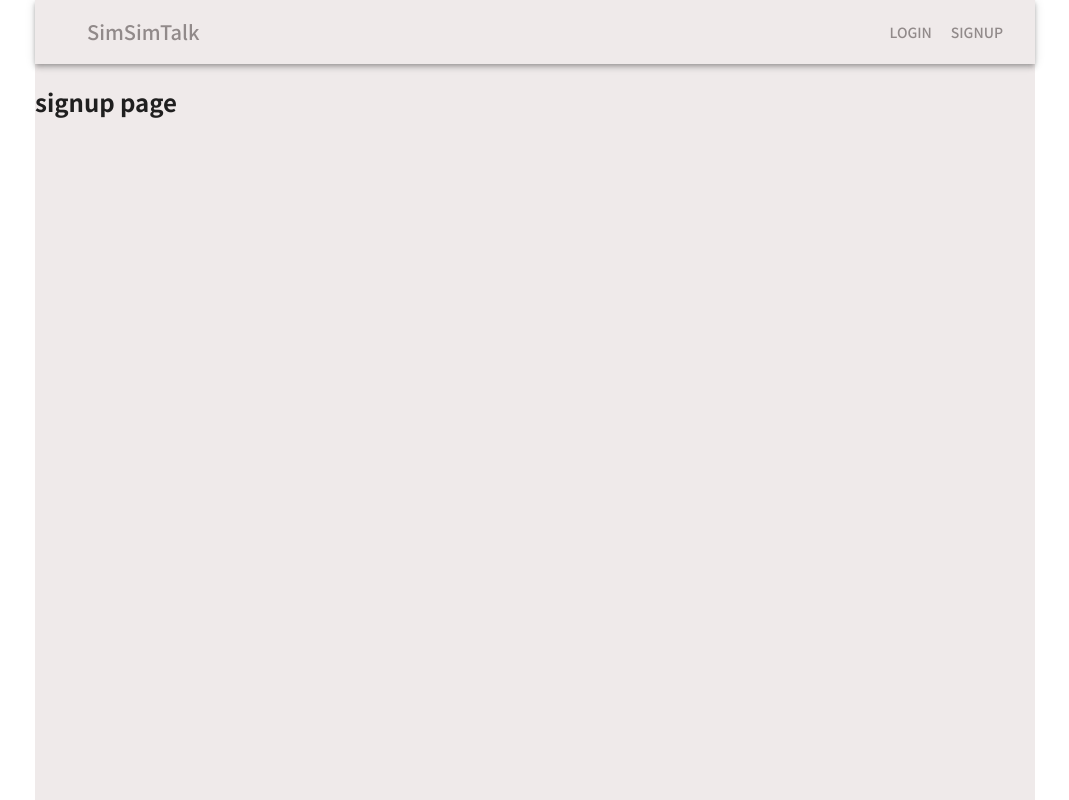
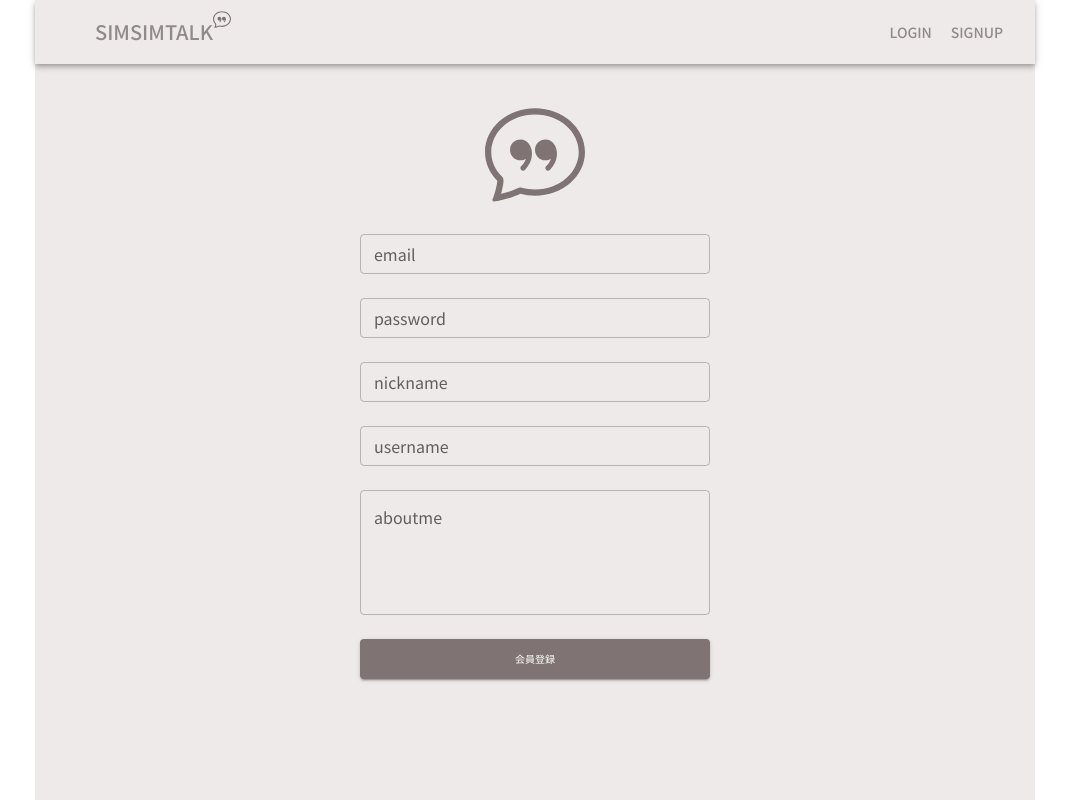
Before and after one commit to taeyoungNew/simsimtalk-front, a React (Vite) app: page /signup in a window 1280 px wide. Shown: the whole page, without its empty margins (105-1174 px from the left). Built offline with nearby package versions, Linux system fonts and the light colour scheme.

Commit message:
signup page

```diff
--- a/src/App.tsx
+++ b/src/App.tsx
@@ -5,7 +5,7 @@ import { theme } from "./theme/theme";
 import { MainPage } from "./pages/mainPage";
 import { LoginPage } from "./pages/loginPage";
 import { CssBaseline } from "@mui/material";
-import { BrowserRouter, Route, Router, Routes } from "react-router-dom";
+import { BrowserRouter, Route, Routes } from "react-router-dom";
 import { SignupPage } from "./pages/signupPage";
 import { NoPage } from "./pages/noPage";
 import { UserPage } from "./pages/myPage";
--- a/src/assets/css/loginPage.css
+++ b/src/assets/css/loginPage.css
@@ -0,0 +1,4 @@
+.chatQuete {
+  position: absolute;
+  top: -20%;
+}
--- a/src/assets/icons/chatQuote.tsx
+++ b/src/assets/icons/chatQuote.tsx
@@ -1,21 +1,34 @@
 import { SvgIcon } from "@mui/material";
-import { SVGProps } from "react";
-import React, { FunctionComponent } from "react";
+// import { SVGProps } from "react";
+// import React, { FunctionComponent } from "react";
+// enum postionType {
+//   "static",
+//   "relative",
+//   "absolute",
+//   "sticky",
+//   "fixed",
+// }
 type Props = {
   size?: number;
   color?: string;
+  classVal?: string;
+  // position?: postionType;
 };
-export const ChatQuote = (props: SVGProps<SVGSVGElement>) => {
+export const ChatQuote = (props: Props) => {
   return (
     <>
-      <SvgIcon>
+      <SvgIcon className={props.classVal}>
         <svg
+          // class=props.classVal
           width="16"
           height="16"
           viewBox="0 0 16 16"
           fill="none"
           xmlns="http://www.w3.org/2000/svg"
-          style={{ width: "100px", height: "100px" }}
+          style={{
+            width: props.size,
+            height: props.size,
+          }}
         >
           <path
             d="M2.67789 11.894C2.88828 12.1049 2.99363 12.3988 2.96523 12.6954C2.90159 13.3601 2.75502 14.0519 2.56677 14.6945C3.96166 14.3721 4.81358 13.9981 5.20082 13.8019C5.42062 13.6905 5.67381 13.6642 5.91182 13.728C6.56966 13.9044 7.27076 14 8 14C11.9956 14 15 11.1925 15 8C15 4.80754 11.9956 2 8 2C4.0044 2 1 4.80754 1 8C1 9.46809 1.6173 10.8304 2.67789 11.894ZM2.18489 15.7989C2.17816 15.8003 2.17142 15.8016 2.16466 15.8029C2.07283 15.821 1.97922 15.8388 1.88382 15.8563C1.75 15.8808 1.61264 15.9047 1.47172 15.9277C1.27271 15.9603 1.12037 15.7521 1.19898 15.5664C1.25034 15.4451 1.30097 15.3179 1.3503 15.1861C1.38164 15.1023 1.41245 15.0167 1.44259 14.9294C1.44389 14.9256 1.44518 14.9219 1.44648 14.9181C1.69422 14.1984 1.89596 13.3711 1.96979 12.6001C0.743061 11.3699 0 9.76087 0 8C0 4.13401 3.58172 1 8 1C12.4183 1 16 4.13401 16 8C16 11.866 12.4183 15 8 15C7.18324 15 6.39508 14.8929 5.65284 14.6939C5.13337 14.9571 4.01434 15.4363 2.18489 15.7989Z"
--- a/src/components/common/navBar.tsx
+++ b/src/components/common/navBar.tsx
@@ -1,17 +1,20 @@
-import * as React from 'react';
-import AppBar from '@mui/material/AppBar';
-import Box from '@mui/material/Box';
-import Toolbar from '@mui/material/Toolbar';
-import Typography from '@mui/material/Typography';
-import Button from '@mui/material/Button';
-import IconButton from '@mui/material/IconButton';
-import { Outlet } from 'react-router-dom';
+import * as React from "react";
+import AppBar from "@mui/material/AppBar";
+import Box from "@mui/material/Box";
+import Toolbar from "@mui/material/Toolbar";
+import Typography from "@mui/material/Typography";
+import Button from "@mui/material/Button";
+import IconButton from "@mui/material/IconButton";
+import { NavLink, Outlet } from "react-router-dom";
+import { ChatQuote } from "../../assets/icons/chatQuote";
 
 export default function NavBar() {
   return (
-    <Box sx={{ flexGrow: 1, }} >
+    <Box sx={{ flexGrow: 1 }}>
       <AppBar position="static">
-        <Toolbar sx={{bgcolor: (theme) => theme.palette.backGroungColor.main}}>
+        <Toolbar
+          sx={{ bgcolor: (theme) => theme.palette.backGroungColor.main }}
+        >
           <IconButton
             size="large"
             edge="start"
@@ -21,14 +24,41 @@ export default function NavBar() {
           >
             {/* <MenuIcon /> */}
           </IconButton>
-            <Box sx={{flexGrow:1}}>
-              <Typography variant="h6" component="div" sx={{ flexGrow: 1, color: (theme) => theme.palette.fontColor.main }}>
+          <Box sx={{ flexGrow: 1 }}>
+            <NavLink to={"/"}>
+              <Button sx={{ color: (theme) => theme.palette.fontColor.main }}>
+                <Box sx={{ display: "flex", position: "relative" }}>
+                  <Typography
+                    variant="h6"
+                    component="div"
+                    sx={{
+                      flexGrow: 1,
+                      color: (theme) => theme.palette.fontColor.main,
+                    }}
+                  >
                     SimSimTalk
+                    <ChatQuote classVal="chatQuete" size={18}></ChatQuote>
                   </Typography>
                 </Box>
-
-          <Button color="inherit" sx={{ color: (theme) => theme.palette.fontColor.main}}>Login</Button>
-          <Button color="inherit" sx={{ color: (theme) => theme.palette.fontColor.main}}>Signup</Button>
+              </Button>
+            </NavLink>
+          </Box>
+          <NavLink to={"/login"}>
+            <Button
+              color="inherit"
+              sx={{ color: (theme) => theme.palette.fontColor.main }}
+            >
+              Login
+            </Button>
+          </NavLink>
+          <NavLink to={"/signup"}>
+            <Button
+              color="inherit"
+              sx={{ color: (theme) => theme.palette.fontColor.main }}
+            >
+              Signup
+            </Button>
+          </NavLink>
         </Toolbar>
       </AppBar>
       <Box>
--- a/src/pages/loginPage.tsx
+++ b/src/pages/loginPage.tsx
@@ -1,29 +1,56 @@
-import { Box, Grid2, ListItem, SvgIcon, TextField } from "@mui/material";
+import { Box, Button, Grid2, TextField } from "@mui/material";
 import { ChatQuote } from "../assets/icons/chatQuote";
+import "../assets/css/loginPage.css";
 
 export const LoginPage = () => {
   return (
     <>
-      <Box sx={{ display: "flex", justifyContent: "center" }}>
+      <Box sx={{ display: "flex", justifyContent: "center", marginTop: "3em" }}>
         <Grid2
           sx={{ paddingTop: "30px" }}
           direction="column"
           container
-          rowSpacing={4}
+          rowSpacing={5}
         >
-          <Grid2 size={12} sx={{ display: "flex", justifyContent: "center" }}>
-            <ChatQuote></ChatQuote>
+          <Grid2
+            width={350}
+            size={12}
+            sx={{ display: "flex", justifyContent: "center" }}
+          >
+            <ChatQuote size={100}></ChatQuote>
           </Grid2>
-          <Grid2 sx={{ width: "100%" }} flexGrow={1}>
-            <TextField id="outlined-basic" label="email" variant="outlined" />
+          <Grid2 sx={{ width: "100%", paddingTop: "1em" }} flexGrow={1}>
+            <TextField
+              id="outlined-basic"
+              label="email"
+              variant="outlined"
+              sx={{ width: "inherit" }}
+              size="small"
+            />
           </Grid2>
           <Grid2 sx={{ width: "100%" }} flexGrow={1}>
             <TextField
-              id="outlined-basic"
+              id="outlined-password-input"
               label="password"
               variant="outlined"
               type="password"
+              sx={{ width: "inherit", height: "inherit" }}
+              size="small"
+              // type="password"
             />
+          </Grid2>
+          <Grid2 sx={{ width: "100%" }} flexGrow={1}>
+            <Button
+              variant="contained"
+              sx={{
+                backgroundColor: (theme) => theme.palette.buttonColor.main,
+                width: "inherit",
+                height: "40px",
+                fontSize: "10px",
+              }}
+            >
+              ログイン
+            </Button>
           </Grid2>
         </Grid2>
       </Box>
--- a/src/pages/signupPage.tsx
+++ b/src/pages/signupPage.tsx
@@ -1,3 +1,95 @@
+import { Box, Button, Grid2, TextField } from "@mui/material";
+import { ChatQuote } from "../assets/icons/chatQuote";
+
+// const formData = [{
+
+// }]
+
 export const SignupPage = () => {
-  return <h2>signup page</h2>;
+  return (
+    <>
+      <Box
+        sx={{
+          display: "flex",
+          justifyContent: "center",
+          marginTop: "0.5em",
+        }}
+      >
+        <Grid2
+          sx={{ paddingTop: "30px" }}
+          direction="column"
+          container
+          rowSpacing={3}
+        >
+          <Grid2
+            width={350}
+            size={12}
+            sx={{ display: "flex", justifyContent: "center" }}
+          >
+            <ChatQuote size={100}></ChatQuote>
+          </Grid2>
+          <Grid2 sx={{ width: "100%", paddingTop: "0.5em" }} flexGrow={1}>
+            <TextField
+              sx={{ width: "inherit" }}
+              size="small"
+              id="outlined-basic"
+              label="email"
+              variant="outlined"
+            />
+          </Grid2>
+          <Grid2 sx={{ width: "100%" }} flexGrow={1}>
+            <TextField
+              sx={{ width: "inherit" }}
+              id="outlined-password-input"
+              label="password"
+              variant="outlined"
+              type="password"
+              size="small"
+            />
+          </Grid2>
+          <Grid2 sx={{ width: "100%" }} flexGrow={1}>
+            <TextField
+              sx={{ width: "inherit" }}
+              id="outlined-nickname-basic"
+              label="nickname"
+              variant="outlined"
+              size="small"
+            />
+          </Grid2>
+          <Grid2 sx={{ width: "100%" }} flexGrow={1}>
+            <TextField
+              sx={{ width: "inherit" }}
+              id="outlined-username-basic"
+              label="username"
+              variant="outlined"
+              size="small"
+            />
+          </Grid2>
+          <Grid2 sx={{ width: "100%" }} flexGrow={1}>
+            <TextField
+              sx={{ width: "inherit" }}
+              id="outlined-multiline-static"
+              label="aboutme"
+              multiline
+              rows={4}
+            />
+          </Grid2>
+          {}
+          <Grid2 sx={{ width: "100%" }} flexGrow={1}>
+            <Button
+              variant="contained"
+              sx={{
+                backgroundColor: (theme) => theme.palette.buttonColor.main,
+                width: "inherit",
+                height: "40px",
+                fontSize: "10px",
+              }}
+            >
+              会員登録
+            </Button>
+          </Grid2>
+        </Grid2>
+      </Box>
+    </>
+  );
 };
--- a/src/theme/theme.ts
+++ b/src/theme/theme.ts
@@ -8,11 +8,13 @@ declare module "@mui/material/styles" {
   interface Palette {
     backGroungColor: PaletteColor;
     fontColor: PaletteColor;
+    buttonColor: PaletteColor;
   }
 
   interface PaletteOptions {
     backGroungColor: PaletteColorOptions;
     fontColor: PaletteColorOptions;
+    buttonColor: PaletteColorOptions;
   }
 }
 export const theme = createTheme({
@@ -37,5 +39,8 @@ export const theme = createTheme({
     backGroungColor: {
       main: "#EFEAEA",
     },
+    buttonColor: {
+      main: "#7F7373",
+    },
   },
 });
```
Also changed, not shown: src/components/common/postCard.tsx (added). Lines whose indentation alone changed are shown as unchanged.
